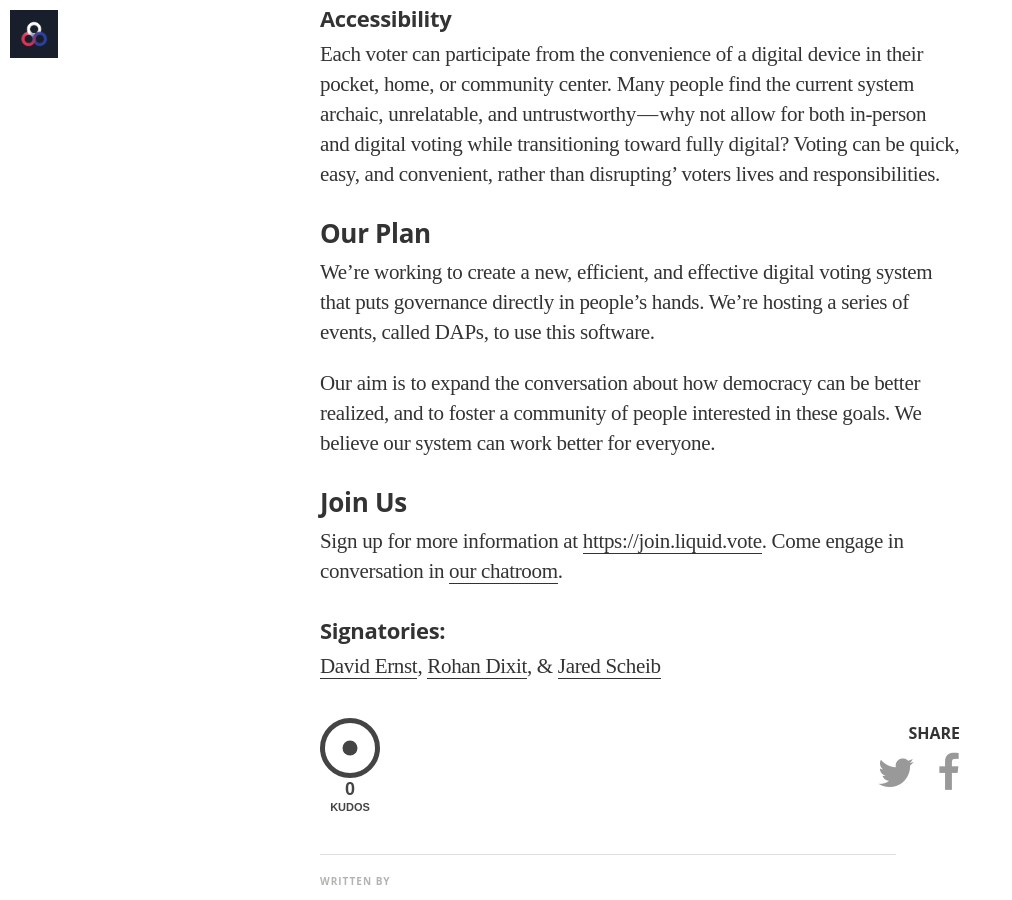
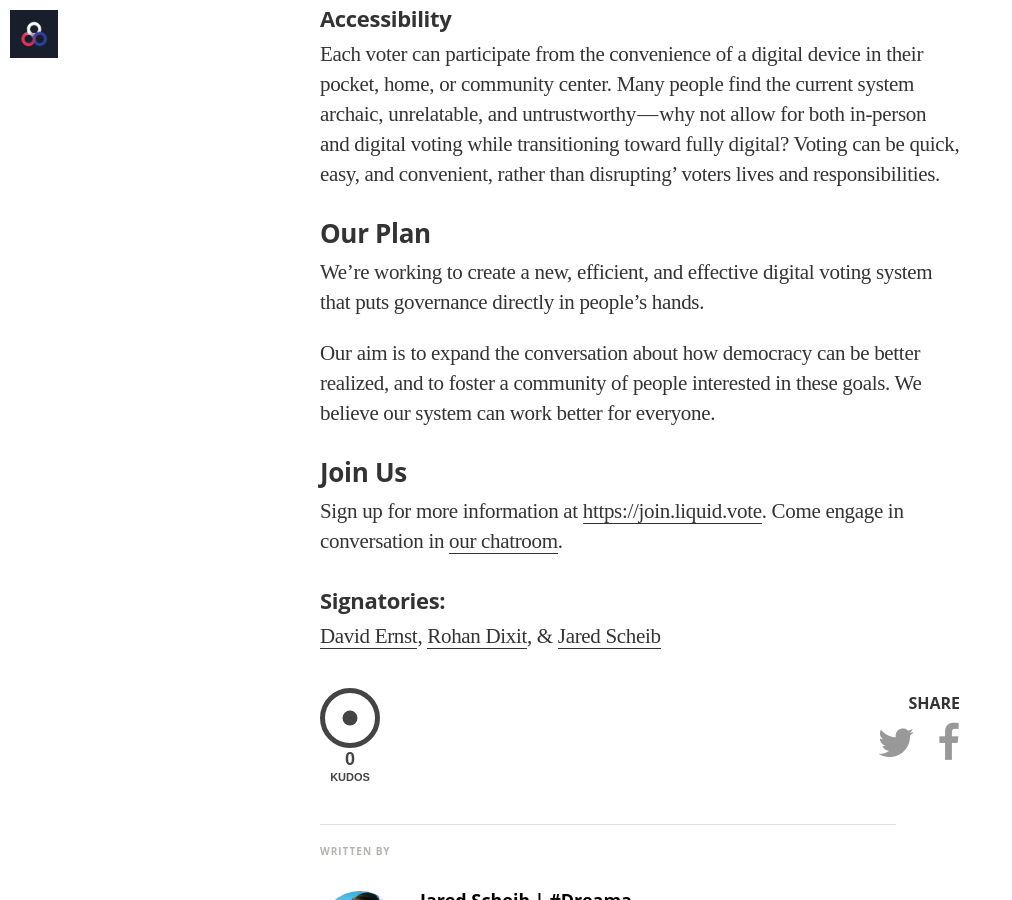
Before and after one commit to voteliquid/blog, a Jekyll site: the page built from _posts/2016-07-04-upgrading-democracy.md, in a window 1280 px wide and 900 px high, scrolled down 1535 px. Shown: the whole window, without its empty margins (0-1012 px from the left). Built offline with Jekyll 4.4.1, drawn with Linux system fonts in a browser that asks for light colours; nearby versions of some CDN libraries; some web fonts are replaced.

Commit message:
Upgrading Democracy: Remove line about DAP events

```diff
--- a/_posts/2016-07-04-upgrading-democracy.md
+++ b/_posts/2016-07-04-upgrading-democracy.md
@@ -34,7 +34,7 @@ Each voter can participate from the convenience of a digital device in their poc
 
 ### Our Plan
 
-We’re working to create a new, efficient, and effective digital voting system that puts governance directly in people’s hands. We’re hosting a series of events, called DAPs, to use this software.
+We’re working to create a new, efficient, and effective digital voting system that puts governance directly in people’s hands.
 
 Our aim is to expand the conversation about how democracy can be better realized, and to foster a community of people interested in these goals. We believe our system can work better for everyone.
 
```
